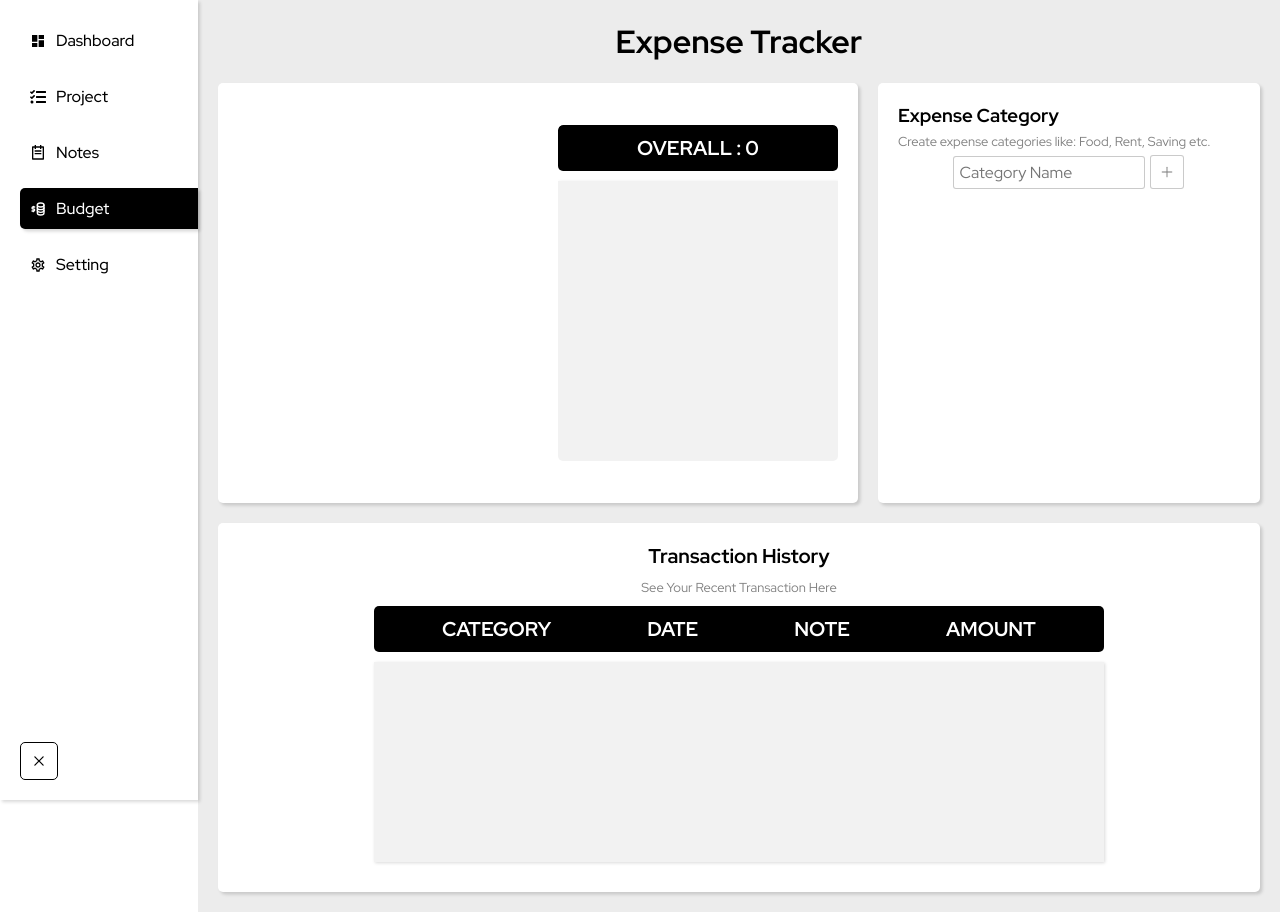
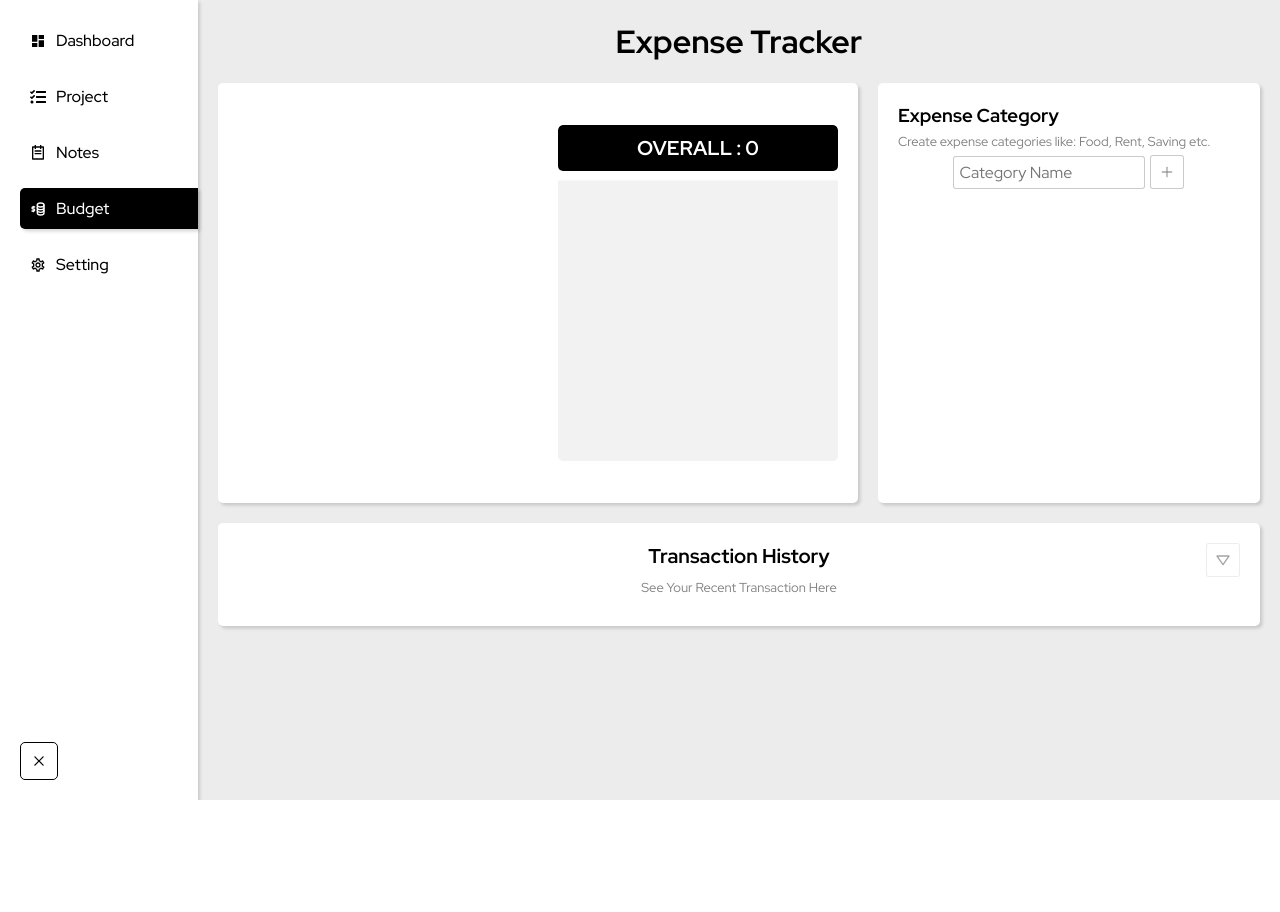
Before and after one commit to Kaka5hi/personal-planner, a React (Create React App) app: page /budget in a window 1280 px wide. After the commit the page ends 800 px from the top, so only its background shows below. Built offline with nearby package versions, Linux system fonts and the light colour scheme.

Commit message:
Update Budget.jsx

```diff
--- a/src/pages/Budget.jsx
+++ b/src/pages/Budget.jsx
@@ -3,6 +3,7 @@ import BudgetCategory from '../components/budget-category/BudgetCategory'
 import DonutChart from '../components/donut-chart/DonutChart'
 import TransactionList from '../components/transaction-list/TransactionList'
 import Transaction from '../components/transaction/Transaction'
+import {BiDownArrow, BiUpArrow} from 'react-icons/bi'
 import './Budget.css'
 
 const Budget = () => {
@@ -23,6 +24,9 @@ const Budget = () => {
 
     // transaction list for displaying every transaction
     const [transactionList, setTransactionList] = React.useState(JSON.parse(localStorage.getItem('transaction-list')) || [])
+
+    // toggle transaction area
+    const [showTransaction, setShowTransaction] = React.useState(false)
 
     //function will create new categorty in category secion
     const createCategory = (e) => {
@@ -104,13 +108,13 @@ const Budget = () => {
                 <div className="budget_bottom">
                     <span>transaction history</span>
                     <span className="bugdet_transaction_smallnote">see your recent transaction here</span>
-                    <div className="transaction_list-heading_container" >
+                    <div className="transaction_list-heading_container" style={showTransaction ? {display:'flex'} : {display:'none'}} >
                         <span>category</span>
                         <span>date</span>
                         <span>note</span>
                         <span>amount</span>
                     </div>
-                    <div className="budget_bottom-inner">
+                    <div className="budget_bottom-inner" style={showTransaction ? {display:'flex'} : {display:'none'}}>
                         {
                             transactionList?.map(item => <TransactionList
                                 key={item?.id}
@@ -118,6 +122,10 @@ const Budget = () => {
                             />)
                         }
                     </div>
+                    <button
+                        className="toggle-btn"
+                        onClick={()=> setShowTransaction( prev => !prev )}
+                    >{ showTransaction ? <BiUpArrow /> : <BiDownArrow />}</button>
                 </div>
             </div>
         </div>
```
